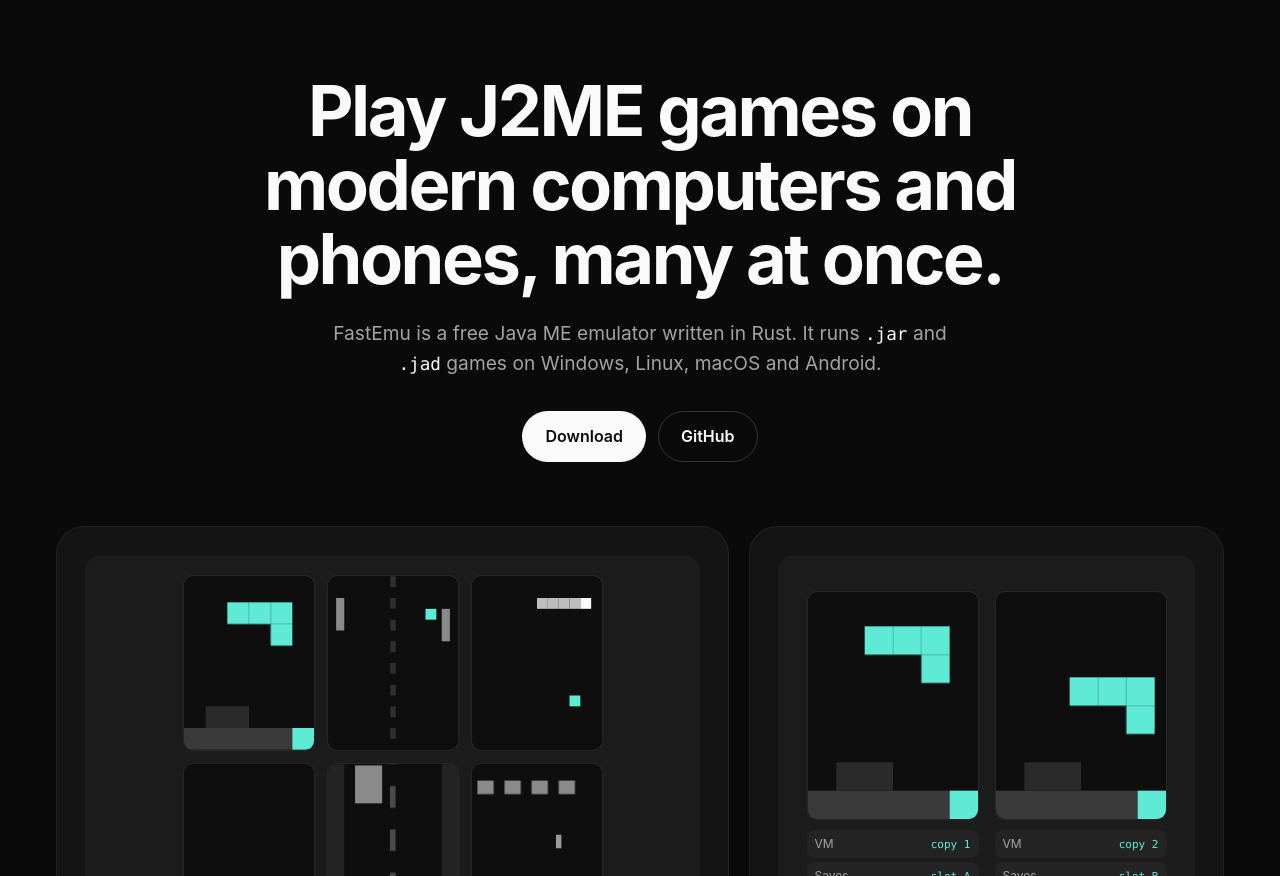
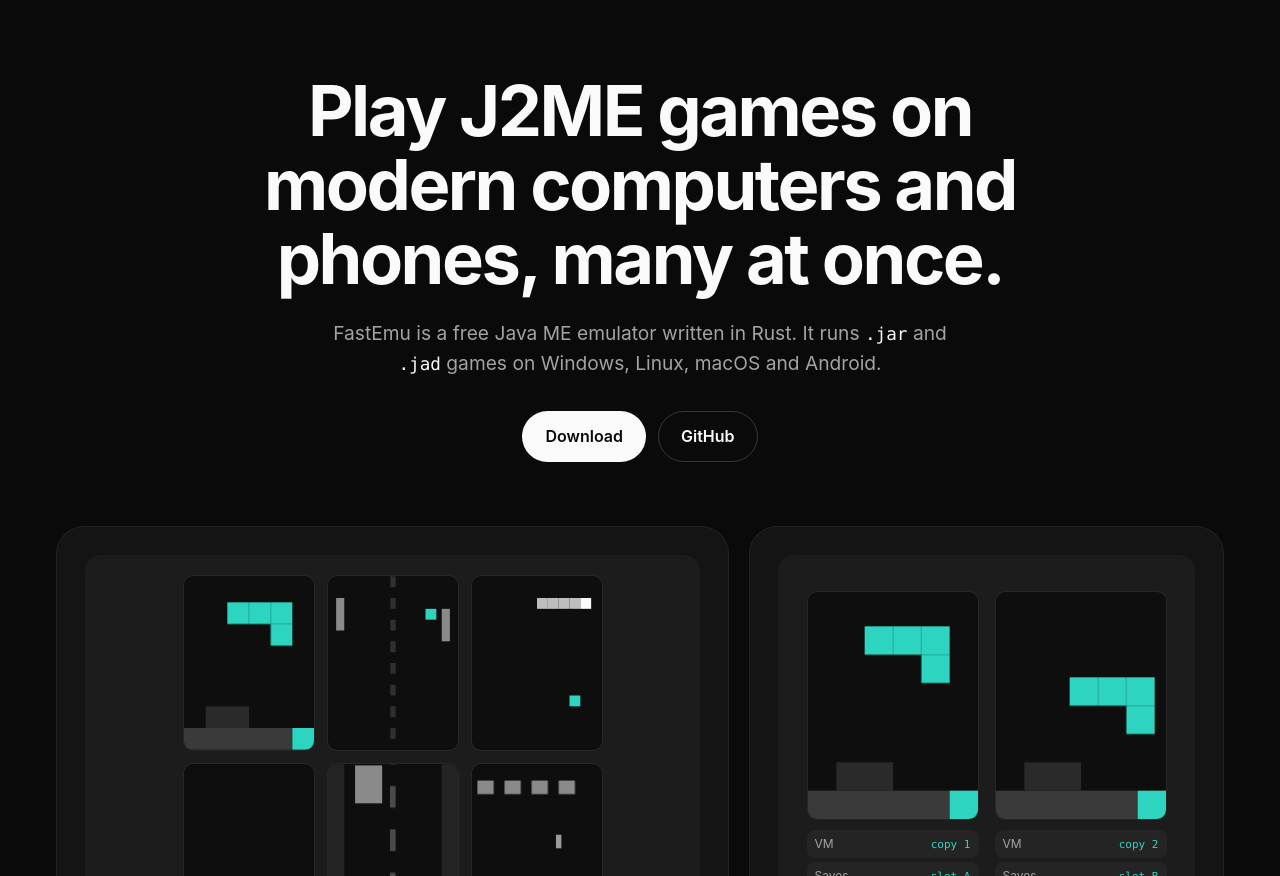
Before and after one commit to fzn0x/FastEmu, a website: page site/src/index.html in a window 1280 px wide. Shown: the part 76-952 px from the top of the page. Drawn offline with Linux system fonts and the light colour scheme.

Commit message:
style(site): use the logo's teal
The site's accent and the little pixel scenes in its cards used a
lighter teal than the new logo. They now use the logo's #2DD4BF.

Part of #12

```diff
--- a/site/src/docs.css
+++ b/site/src/docs.css
@@ -7,7 +7,7 @@
   --text: #fafafa;
   --body: #d4d4d4;
   --muted: #a3a3a3;
-  --accent: #5eead4;
+  --accent: #2dd4bf;
   --font: Inter, Geist, ui-sans-serif, system-ui, -apple-system, "Segoe UI", Roboto, sans-serif;
   --mono: ui-monospace, "Cascadia Code", "SF Mono", Menlo, Consolas, monospace;
   color-scheme: dark;
--- a/site/src/index.html
+++ b/site/src/index.html
@@ -41,28 +41,28 @@
     <div class="mock m-games" aria-hidden="true">
       <div class="phones">
         <div class="ph"><svg viewBox="0 0 48 64" class="s-blocks">
-          <rect x="0" y="56" width="40" height="8" fill="#3a3a3a"/><rect x="40" y="56" width="8" height="8" fill="#5eead4"/>
+          <rect x="0" y="56" width="40" height="8" fill="#3a3a3a"/><rect x="40" y="56" width="8" height="8" fill="#2dd4bf"/>
           <rect x="8" y="48" width="16" height="8" fill="#2a2a2a"/>
-          <g class="fall" fill="#5eead4"><rect x="16" y="0" width="8" height="8"/><rect x="24" y="0" width="8" height="8"/><rect x="32" y="0" width="8" height="8"/><rect x="32" y="8" width="8" height="8"/></g></svg></div>
+          <g class="fall" fill="#2dd4bf"><rect x="16" y="0" width="8" height="8"/><rect x="24" y="0" width="8" height="8"/><rect x="32" y="0" width="8" height="8"/><rect x="32" y="8" width="8" height="8"/></g></svg></div>
         <div class="ph"><svg viewBox="0 0 48 64" class="s-pong">
           <path d="M24 0V64" stroke="#2f2f2f" stroke-width="2" stroke-dasharray="4 4"/>
           <rect class="pad pl" x="3" y="20" width="3" height="12" fill="#8a8a8a"/><rect class="pad pr" x="42" y="36" width="3" height="12" fill="#8a8a8a"/>
-          <rect class="ball" x="0" y="0" width="4" height="4" fill="#5eead4"/></svg></div>
+          <rect class="ball" x="0" y="0" width="4" height="4" fill="#2dd4bf"/></svg></div>
         <div class="ph"><svg viewBox="0 0 48 64" class="s-snake">
-          <rect class="apple" x="36" y="44" width="4" height="4" fill="#5eead4"/>
+          <rect class="apple" x="36" y="44" width="4" height="4" fill="#2dd4bf"/>
           <g class="snake" fill="#bdbdbd"><rect x="4" y="8" width="4" height="4"/><rect x="8" y="8" width="4" height="4"/><rect x="12" y="8" width="4" height="4"/><rect x="16" y="8" width="4" height="4"/><rect x="20" y="8" width="4" height="4" fill="#fafafa"/></g></svg></div>
         <div class="ph"><svg viewBox="0 0 48 64" class="s-runner">
           <rect x="0" y="52" width="48" height="2" fill="#3a3a3a"/>
-          <rect class="hero-b" x="8" y="42" width="6" height="10" fill="#5eead4"/>
+          <rect class="hero-b" x="8" y="42" width="6" height="10" fill="#2dd4bf"/>
           <rect class="obst" x="48" y="44" width="6" height="8" fill="#8a8a8a"/></svg></div>
         <div class="ph"><svg viewBox="0 0 48 64" class="s-road">
           <rect x="0" y="0" width="6" height="64" fill="#242424"/><rect x="42" y="0" width="6" height="64" fill="#242424"/>
           <g class="dash" fill="#4a4a4a"><rect x="23" y="-32" width="2" height="8"/><rect x="23" y="-16" width="2" height="8"/><rect x="23" y="0" width="2" height="8"/><rect x="23" y="16" width="2" height="8"/><rect x="23" y="32" width="2" height="8"/><rect x="23" y="48" width="2" height="8"/></g>
           <rect class="rival" x="10" y="0" width="10" height="14" fill="#8a8a8a"/>
-          <rect class="car" x="28" y="46" width="10" height="14" fill="#5eead4"/></svg></div>
+          <rect class="car" x="28" y="46" width="10" height="14" fill="#2dd4bf"/></svg></div>
         <div class="ph"><svg viewBox="0 0 48 64" class="s-shoot">
           <g class="foes" fill="#8a8a8a"><rect x="6" y="6" width="6" height="5"/><rect x="16" y="6" width="6" height="5"/><rect x="26" y="6" width="6" height="5"/><rect x="36" y="6" width="6" height="5"/></g>
-          <g class="ship"><path d="M24 50l5 10h-10z" fill="#5eead4"/><rect class="shot" x="23" y="46" width="2" height="5" fill="#fafafa"/></g></svg></div>
+          <g class="ship"><path d="M24 50l5 10h-10z" fill="#2dd4bf"/><rect class="shot" x="23" y="46" width="2" height="5" fill="#fafafa"/></g></svg></div>
       </div>
     </div>
     <h2>Many games at once in one window</h2>
@@ -75,8 +75,8 @@
       <div class="twin">
         <div class="unit">
           <div class="ph"><svg viewBox="0 0 48 64" class="s-blocks">
-            <rect x="0" y="56" width="40" height="8" fill="#3a3a3a"/><rect x="40" y="56" width="8" height="8" fill="#5eead4"/><rect x="8" y="48" width="16" height="8" fill="#2a2a2a"/>
-            <g class="fall" fill="#5eead4"><rect x="16" y="0" width="8" height="8"/><rect x="24" y="0" width="8" height="8"/><rect x="32" y="0" width="8" height="8"/><rect x="32" y="8" width="8" height="8"/></g></svg></div>
+            <rect x="0" y="56" width="40" height="8" fill="#3a3a3a"/><rect x="40" y="56" width="8" height="8" fill="#2dd4bf"/><rect x="8" y="48" width="16" height="8" fill="#2a2a2a"/>
+            <g class="fall" fill="#2dd4bf"><rect x="16" y="0" width="8" height="8"/><rect x="24" y="0" width="8" height="8"/><rect x="32" y="0" width="8" height="8"/><rect x="32" y="8" width="8" height="8"/></g></svg></div>
           <ul class="rows">
             <li><span>VM</span><b>copy 1</b></li>
             <li><span>Saves</span><b>slot A</b></li>
@@ -85,8 +85,8 @@
         </div>
         <div class="unit late">
           <div class="ph"><svg viewBox="0 0 48 64" class="s-blocks">
-            <rect x="0" y="56" width="40" height="8" fill="#3a3a3a"/><rect x="40" y="56" width="8" height="8" fill="#5eead4"/><rect x="8" y="48" width="16" height="8" fill="#2a2a2a"/>
-            <g class="fall" fill="#5eead4"><rect x="16" y="0" width="8" height="8"/><rect x="24" y="0" width="8" height="8"/><rect x="32" y="0" width="8" height="8"/><rect x="32" y="8" width="8" height="8"/></g></svg></div>
+            <rect x="0" y="56" width="40" height="8" fill="#3a3a3a"/><rect x="40" y="56" width="8" height="8" fill="#2dd4bf"/><rect x="8" y="48" width="16" height="8" fill="#2a2a2a"/>
+            <g class="fall" fill="#2dd4bf"><rect x="16" y="0" width="8" height="8"/><rect x="24" y="0" width="8" height="8"/><rect x="32" y="0" width="8" height="8"/><rect x="32" y="8" width="8" height="8"/></g></svg></div>
           <ul class="rows">
             <li><span>VM</span><b>copy 2</b></li>
             <li><span>Saves</span><b>slot B</b></li>
--- a/site/src/landing.css
+++ b/site/src/landing.css
@@ -8,7 +8,7 @@
   --text: #fafafa;
   --muted: #a3a3a3;
   --faint: #929292;
-  --accent: #5eead4;
+  --accent: #2dd4bf;
   --accent-ink: #04201c;
   --ease: cubic-bezier(0.22, 1, 0.36, 1);
   --font: Inter, Geist, ui-sans-serif, system-ui, -apple-system, "Segoe UI", Roboto, sans-serif;
```
